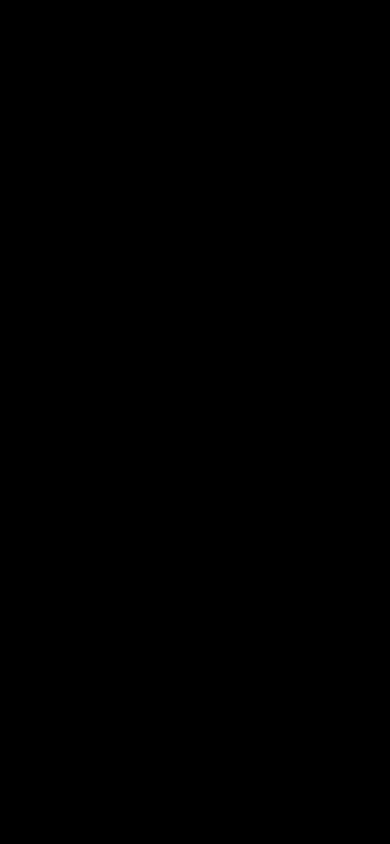
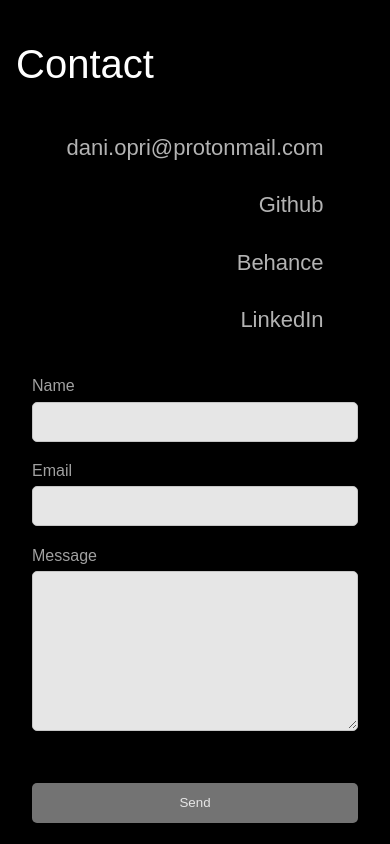
Before and after one commit to d-opri/d-opri.github.io, a Next.js app: page / in a window 390 px wide. Shown: the part 3720-4564 px from the top of the page. Before the commit the page ends 3731 px from the top, so only its background shows below. Built offline with nearby package versions, Linux system fonts and the light colour scheme; a web font is replaced by a local one.

Commit message:
add contact section mobile

```diff
--- /dev/null
+++ b/components/newComponents/Contact.js
@@ -0,0 +1,100 @@
+import styled from "styled-components";
+import SectionElement from "./Container";
+import { Item, List } from "./Skills";
+import { useRef } from "react";
+import emailjs from "@emailjs/browser";
+
+export default function Contact() {
+  const form = useRef();
+
+  const sendEmail = (e) => {
+    e.preventDefault();
+
+    emailjs
+      .sendForm(
+        process.env.NEXT_PUBLIC_SERVICE_ID,
+        process.env.NEXT_PUBLIC_TEMPLATE_ID,
+        form.current,
+        process.env.NEXT_PUBLIC_PUBLIC_KEY
+      )
+      .then(
+        (result) => {
+          console.log(result.text);
+          e.target.reset();
+        },
+        (error) => {
+          console.log(error.text);
+        }
+      );
+  };
+
+  return (
+    <SectionElement id="Contact" title="Contact">
+      <List>
+        <Item>dani.opri@protonmail.com</Item>
+        <Item>Github</Item>
+        <Item>Behance</Item>
+        <Item>LinkedIn</Item>
+      </List>
+      <StyledContactForm>
+        <form ref={form} onSubmit={sendEmail}>
+          <label>Name</label>
+          <input type="text" name="user_name" />
+          <label>Email</label>
+          <input type="email" name="user_email" />
+          <label>Message</label>
+          <textarea name="message" />
+          <input type="submit" value="Send" />
+        </form>
+      </StyledContactForm>
+    </SectionElement>
+  );
+}
+
+const StyledContactForm = styled.span`
+  display: flex;
+  align-items: center;
+  flex-flow: column nowrap;
+  text-align: left;
+  opacity: 0.9;
+  padding: 2rem 1rem;
+
+  input {
+    width: 100%;
+    height: 2.5rem;
+    outline: none;
+    margin-bottom: 1rem;
+    border-radius: 5px;
+    border: 1px solid rgb(220, 220, 220);
+    &:focus {
+      border: 2px solid rgba(0, 206, 158, 1);
+    }
+  }
+  textarea {
+    width: 100%;
+    height: 10rem;
+    outline: none;
+    margin-bottom: 1rem;
+    border-radius: 5px;
+    border: 1px solid rgb(220, 220, 220);
+    &:focus {
+      border: 2px solid rgba(0, 206, 158, 1);
+    }
+  }
+  label {
+    opacity: 0.7;
+    font-size: 16px;
+    line-height: 1.8em;
+  }
+  input[type="submit"] {
+    margin-top: 2rem;
+    cursor: pointer;
+    background: grey;
+    color: white;
+    border: none;
+    &:hover {
+      color: black;
+      opacity: 0.7;
+    }
+  }
+`;
--- a/components/newComponents/Skills.js
+++ b/components/newComponents/Skills.js
@@ -20,7 +20,7 @@
   );
 }
 
-const List = styled.ul`
+export const List = styled.ul`
   list-style: none;
 
   display: flex;
@@ -29,7 +29,7 @@
   gap: 18px;
 `;
 
-const Item = styled.li`
+export const Item = styled.li`
   text-align: right;
   opacity: 0.7;
   font-size: 22px;
--- a/src/pages/index.js
+++ b/src/pages/index.js
@@ -1,8 +1,8 @@
 import Hero from "../../components/Hero";
 import About from "../../components/newComponents/About";
 import Skills from "../../components/newComponents/Skills";
-import Contact from "../../components/Contact";
-import Work from "../../components/Projects";
+import Contact from "../../components/newComponents/Contact";
+
 import Projects from "../../components/Projects";
 
 export default function Home() {
@@ -12,10 +12,7 @@
       <Projects />
       <About />
       <Skills />
-      {/* <About />
-      <Skills />
-      <Work />
-      <Contact /> */}
+      <Contact />
     </>
   );
 }
```
